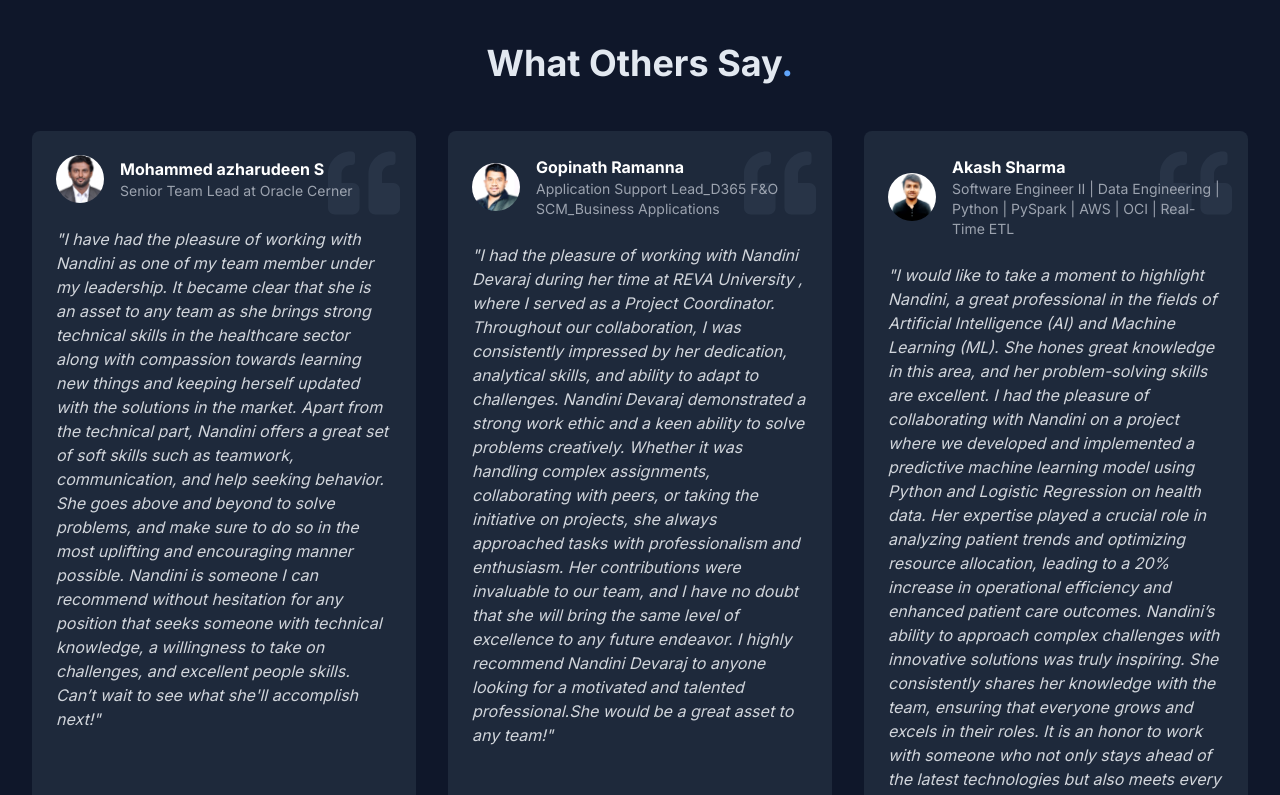
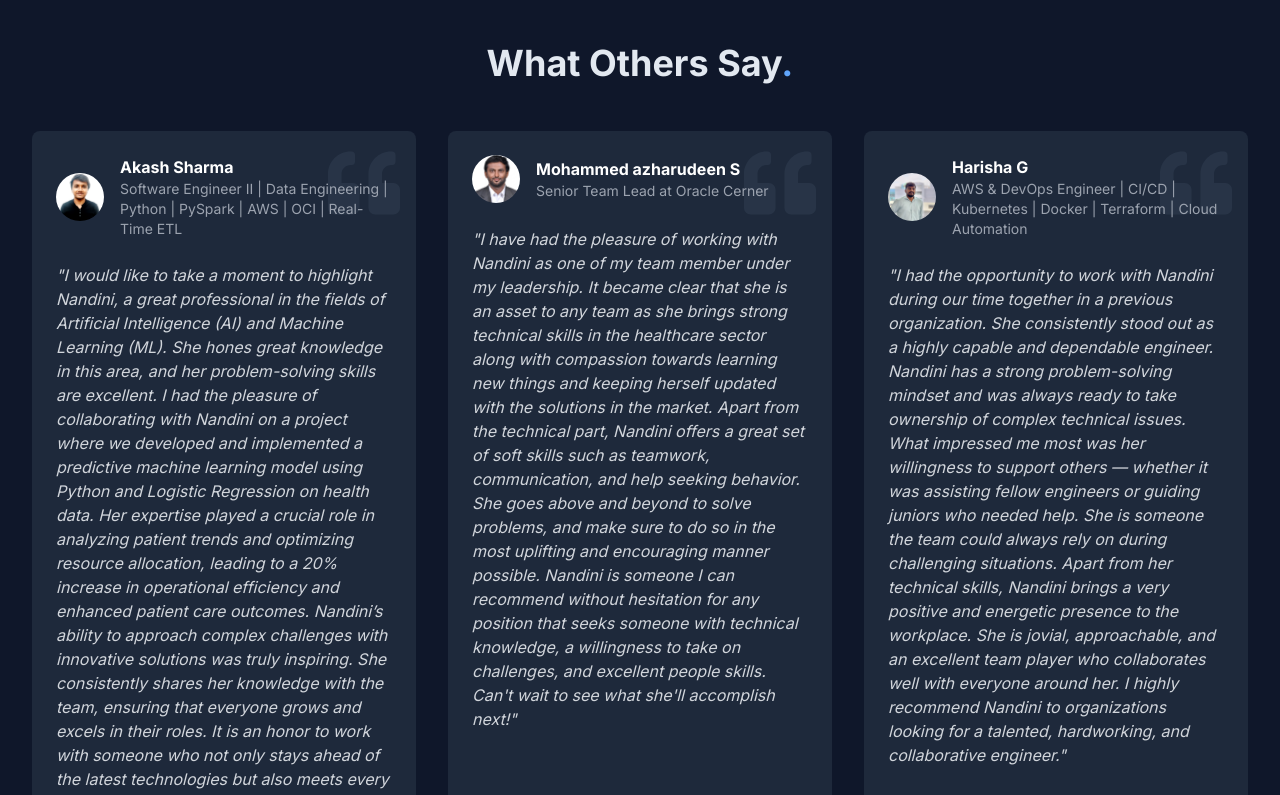
Before and after one commit to NandiniDevraj/nandini-portfolio, a React (Vite) app: page / in a window 1280 px wide. Shown: the part 1940-2735 px from the top of the page. Built offline with nearby package versions, Linux system fonts and the light colour scheme.

Commit message:
adding new testimonial

```diff
--- a/src/components/Testimonials.jsx
+++ b/src/components/Testimonials.jsx
@@ -4,12 +4,28 @@ import { FaQuoteLeft } from 'react-icons/fa';
 
 const testimonialData = [
   {
+    name: 'Akash Sharma',
+    title: 'Software Engineer II | Data Engineering | Python | PySpark | AWS | OCI | Real-Time ETL',
+    image: '/testimonials/test-3.png',
+    quote: "I would like to take a moment to highlight Nandini, a great professional in the fields of Artificial Intelligence (AI) and Machine Learning (ML). She hones great knowledge in this area, and her problem-solving skills are excellent. I had the pleasure of collaborating with Nandini on a project where we developed and implemented a predictive machine learning model using Python and Logistic Regression on health data. Her expertise played a crucial role in analyzing patient trends and optimizing resource allocation, leading to a 20% increase in operational efficiency and enhanced patient care outcomes. Nandini’s ability to approach complex challenges with innovative solutions was truly inspiring. She consistently shares her knowledge with the team, ensuring that everyone grows and excels in their roles. It is an honor to work with someone who not only stays ahead of the latest technologies but also meets every challenge with creativity and dedication. Thank you, Nandini, for your talent and for being such a role model in the AI and machine learning community!",
+
+    linkedinUrl: 'https://www.linkedin.com/in/akash-sharma-as/'
+  },
+  {
     name: 'Mohammed azharudeen S',
     title: 'Senior Team Lead at Oracle Cerner',
     image: '/testimonials/test-2.png',
-    quote: "I have had the pleasure of working with Nandini as one of my team member under my leadership. It became clear that she is an asset to any team as she brings strong technical skills in the healthcare sector along with compassion towards learning new things and keeping herself updated with the solutions in the market. Apart from the technical part, Nandini offers a great set of soft skills such as teamwork, communication, and help seeking behavior. She goes above and beyond to solve problems, and make sure to do so in the most uplifting and encouraging manner possible. Nandini is someone I can recommend without hesitation for any position that seeks someone with technical knowledge, a willingness to take on challenges, and excellent people skills. Can’t wait to see what she'll accomplish next!",
+    quote: "I have had the pleasure of working with Nandini as one of my team member under my leadership. It became clear that she is an asset to any team as she brings strong technical skills in the healthcare sector along with compassion towards learning new things and keeping herself updated with the solutions in the market. Apart from the technical part, Nandini offers a great set of soft skills such as teamwork, communication, and help seeking behavior. She goes above and beyond to solve problems, and make sure to do so in the most uplifting and encouraging manner possible. Nandini is someone I can recommend without hesitation for any position that seeks someone with technical knowledge, a willingness to take on challenges, and excellent people skills. Can't wait to see what she'll accomplish next!",
 
-    linkedinUrl: 'https://www.linkedin.com/in/mohammed-azharudeen-s-b07141173/'
+    linkedinUrl: 'https://www.linkedin.com/in/mohammed-azharudeen-s-b07141173/?lipi=urn%3Ali%3Apage%3Ad_flagship3_profile_view_base_recommendations_details%3BAdStI02RR1i5hld4J15%2Flg%3D%3D'
+  },
+  {
+    name: 'Harisha G',
+    title: 'AWS & DevOps Engineer | CI/CD | Kubernetes | Docker | Terraform | Cloud Automation',
+    image: '/testimonials/test-4.png',
+    quote: "I had the opportunity to work with Nandini during our time together in a previous organization. She consistently stood out as a highly capable and dependable engineer. Nandini has a strong problem-solving mindset and was always ready to take ownership of complex technical issues. What impressed me most was her willingness to support others — whether it was assisting fellow engineers or guiding juniors who needed help. She is someone the team could always rely on during challenging situations. Apart from her technical skills, Nandini brings a very positive and energetic presence to the workplace. She is jovial, approachable, and an excellent team player who collaborates well with everyone around her. I highly recommend Nandini to organizations looking for a talented, hardworking, and collaborative engineer.",
+
+    linkedinUrl: 'https://www.linkedin.com/in/nandinidevraj/details/recommendations/?detailScreenTabIndex=2#:~:text=Harisha%20G,and%20collaborative%20engineer.'
   },
   {
     name: 'Gopinath Ramanna',
@@ -19,14 +35,7 @@ const testimonialData = [
 
     linkedinUrl: 'https://www.linkedin.com/in/gopinath-ramanna-91ab7097/'
   },
-  {
-    name: 'Akash Sharma',
-    title: 'Software Engineer II | Data Engineering | Python | PySpark | AWS | OCI | Real-Time ETL',
-    image: '/testimonials/test-3.png',
-    quote: "I would like to take a moment to highlight Nandini, a great professional in the fields of Artificial Intelligence (AI) and Machine Learning (ML). She hones great knowledge in this area, and her problem-solving skills are excellent. I had the pleasure of collaborating with Nandini on a project where we developed and implemented a predictive machine learning model using Python and Logistic Regression on health data. Her expertise played a crucial role in analyzing patient trends and optimizing resource allocation, leading to a 20% increase in operational efficiency and enhanced patient care outcomes. Nandini’s ability to approach complex challenges with innovative solutions was truly inspiring. She consistently shares her knowledge with the team, ensuring that everyone grows and excels in their roles. It is an honor to work with someone who not only stays ahead of the latest technologies but also meets every challenge with creativity and dedication. Thank you, Nandini, for your talent and for being such a role model in the AI and machine learning community!",
 
-    linkedinUrl: 'https://www.linkedin.com/in/akash-sharma-as/'
-  }
 ];
 
 const Testimonials = () => {
```
Also changed, not shown: public/testimonials/test-4.png (added).
